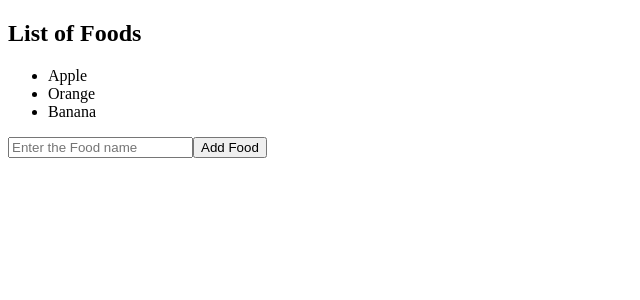
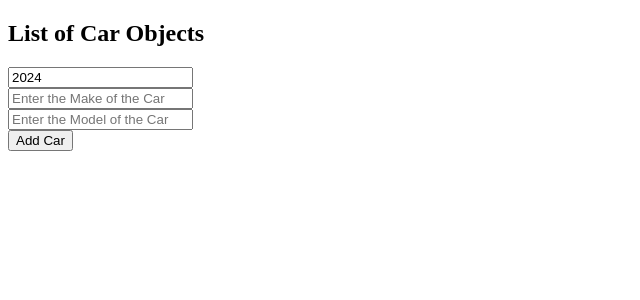
Before and after one commit to Adesh-111/React-Youtube-Course, a React (Vite) app in the folder My react app/: page / in a window 1280 px wide. Shown: the top 300 px of the page, without its empty margins (0-640 px from the left). Built offline with nearby package versions, Linux system fonts and the light colour scheme.

Commit message:
Add learning process 10

```diff
--- a/My react app/src/MyComponent.jsx
+++ b/My react app/src/MyComponent.jsx
@@ -1,31 +1,69 @@
 import React, { useState } from "react";
 
 function MyComponent() {
-  const [foods, setFoods] = useState(["Apple", "Orange", "Banana"]);
+  const [cars, setCars] = useState([]);
+  const [carYear, setCarYear] = useState(new Date().getFullYear());
+  const [carMake, setCarMake] = useState("");
+  const [carModel, setCarModel] = useState("");
 
-  function handleFood() {
-    const newFood = document.getElementById("foodInput").value;
-    document.getElementById("foodInput").value = "";
+  function handleAddCar() {
+    const newCar = {
+      year: carYear,
+      make: carMake,
+      model: carModel,
+    };
 
-    setFoods((f) => [...f, newFood]);
+    setCars((c) => [...c, newCar]);
+    setCarYear(new Date().getFullYear());
+    setCarMake("");
+    setCarModel("");
   }
 
-  function handleRemoveFood(index) {
-    setFoods(foods.filter((element, i) => i !== index));
+  function handleRemoveCar(index) {
+    setCars((c) => c.filter((_, i) => i !== index));
+  }
+
+  function handleYear(e) {
+    setCarYear(e.target.value);
+  }
+
+  function handleMake(e) {
+    setCarMake(e.target.value);
+  }
+
+  function handleModel(e) {
+    setCarModel(e.target.value);
   }
 
   return (
     <>
-      <h2>List of Foods</h2>
-      <ul>
-        {foods.map((food, index) => (
-          <li key={index} onClick={() => handleRemoveFood(index)}>
-            {food}
-          </li>
-        ))}
-      </ul>
-      <input type="text" id="foodInput" placeholder="Enter the Food name" />
-      <button onClick={handleFood}>Add Food</button>
+      <div>
+        <h2>List of Car Objects</h2>
+        <ul>
+          {cars.map((car, index) => (
+            <li key={index} onClick={() => handleRemoveCar(index)}>
+              {car.year} {car.make} {car.model}
+            </li>
+          ))}
+        </ul>
+        <input type="number" value={carYear} onChange={handleYear} />
+        <br />
+        <input
+          type="text"
+          value={carMake}
+          placeholder="Enter the Make of the Car"
+          onChange={handleMake}
+        />
+        <br />
+        <input
+          type="text"
+          value={carModel}
+          placeholder="Enter the Model of the Car"
+          onChange={handleModel}
+        />
+        <br />
+        <button onClick={handleAddCar}>Add Car</button>
+      </div>
     </>
   );
 }
```
